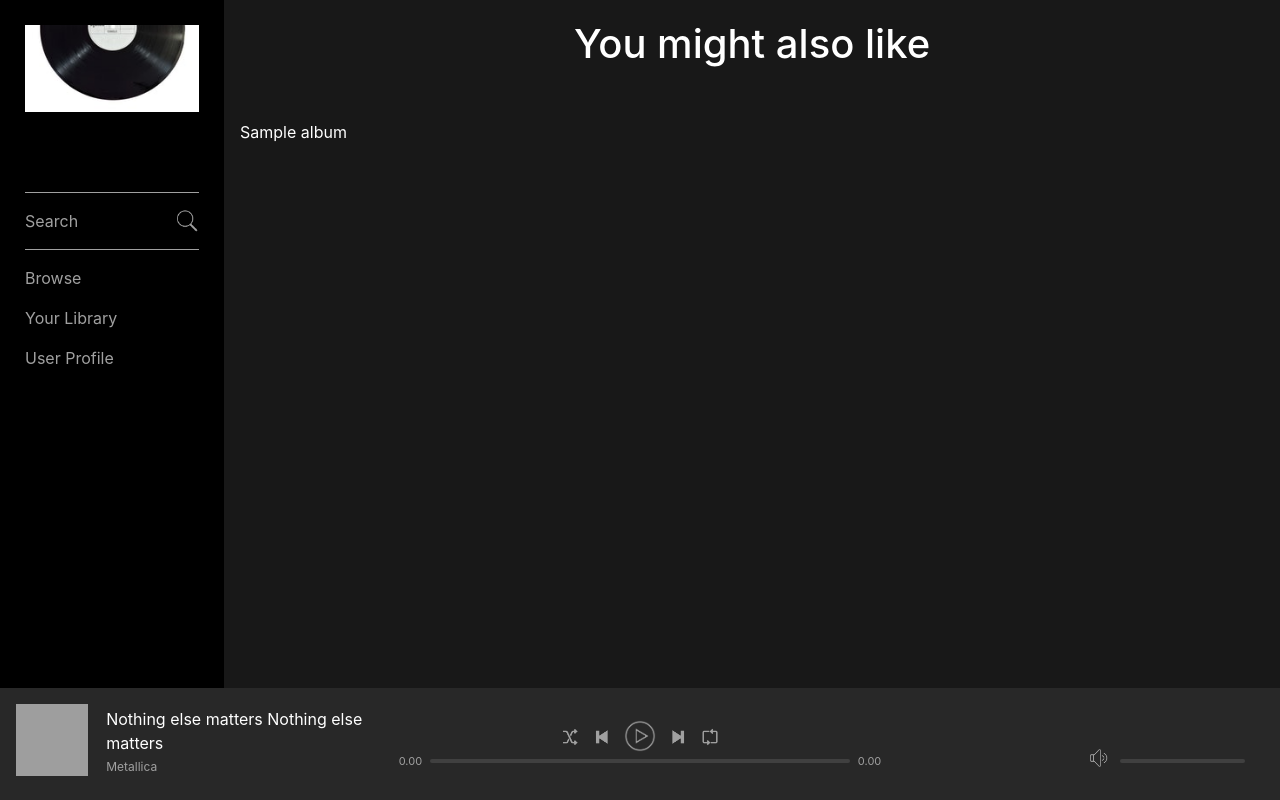
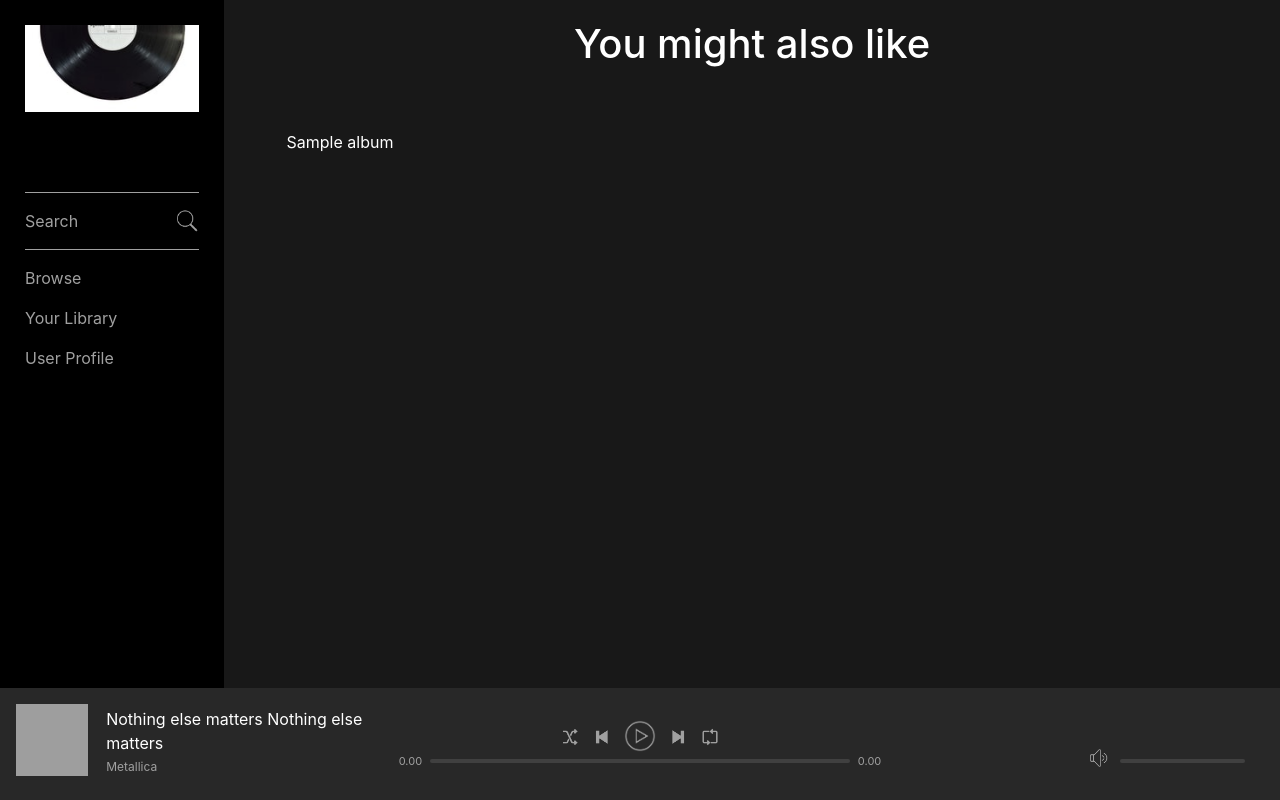
Before and after one commit to zaimov/spotify-clone, a PHP site: page / in a window 1280 px wide. Run offline with PHP 8.4, Linux system fonts and the light colour scheme; the visitor is signed in with stand-in values (Sample User, id 1); tables that the repository leaves empty or names only in its code hold one stand-in row (values such as "Sample post"); data that the repository does not hold is empty; grey boxes are pictures that could not be loaded.

Commit message:
working on the album functionality and look

```diff
--- a/assets/css/main.css
+++ b/assets/css/main.css
@@ -60,11 +60,21 @@
   .media__maincontent-griditem {
     display: inline-block;
     margin-right: 1.25rem;
+    margin-bottom: 1.25rem;
     width: 29%;
     min-width: 9.375rem;
     max-width: 12.5rem; }
     .media__maincontent-griditem img {
       width: 100%; }
+    .media__maincontent-griditem a {
+      text-decoration: none;
+      color: #fff; }
+    .media__maincontent-griditem-info {
+      text-align: center;
+      text-overflow: elipsis;
+      overflow: hidden;
+      white-space: nowrap;
+      padding: 0.625rem 0; }
 .media__player {
   width: 100%;
   background: #282828;
@@ -251,4 +261,14 @@
         font-size: 0.8rem;
         cursor: pointer; }
 
+.album {
+  padding: 2.5rem 0 0.625rem 0;
+  width: 100%; }
+  .album__artwork {
+    max-width: 15.63rem; }
+    .album__artwork img {
+      width: 100%; }
+  .album__info p {
+    color: #a0a0a0; }
+
 /*# sourceMappingURL=main.css.map */
--- a/assets/scss/main.scss
+++ b/assets/scss/main.scss
@@ -3,3 +3,4 @@
 @import "global.scss";
 @import "../scss/pages/index";
 @import "../scss/pages/register";
+@import "../scss/pages/album";
--- /dev/null
+++ b/assets/scss/pages/_album.scss
@@ -0,0 +1,22 @@
+@mixin album--default {
+    .album {
+        padding: 2.5rem 0 0.625rem 0;
+        width: 100%;
+
+        &__artwork {
+            max-width: 15.63rem;
+
+            img {
+                width: 100%;
+            }
+        }
+
+        &__info {
+            p {
+                color: #a0a0a0;
+            }
+        }
+    }
+}
+
+@include album--default;
--- a/assets/scss/pages/_index.scss
+++ b/assets/scss/pages/_index.scss
@@ -66,12 +66,26 @@
             &-griditem {
                 display: inline-block;
                 margin-right: 1.25rem;
+                margin-bottom: 1.25rem;
                 width: 29%;
                 min-width:  9.375rem;
                 max-width: 12.5rem;
 
                 img {
                     width: 100%;
+                }
+
+                a {
+                    text-decoration: none;
+                    color: #fff;
+                }
+
+                &-info {
+                    text-align: center;
+                    text-overflow: elipsis;
+                    overflow: hidden;
+                    white-space: nowrap;
+                    padding: 0.625rem 0;
                 }
             }
         }
--- /dev/null
+++ b/includes/classes/Artist.php
@@ -0,0 +1,22 @@
+<?php
+class Artist {
+
+    private $con;
+    private $id;
+
+    public function __construct($con, $id)
+    {
+        $this->con = $con;
+        $this->id = $id;
+    }
+
+    public function getName()
+    {
+        $artistQuery = mysqli_query($this->con, "SELECT name FROM artists WHERE id='$this->id'");
+        $artist = mysqli_fetch_array($artistQuery);
+        return $artist['name'];
+    }
+
+}
+
+?>
--- a/includes/partials/header.php
+++ b/includes/partials/header.php
@@ -1,5 +1,8 @@
 <?php
 include("includes/config.php");
+include("includes/classes/Artist.php");
+include("includes/classes/Album.php");
+include("includes/classes/Song.php");
 
 if (isset($_SESSION['userLoggedIn'])) {
     $userLoggedin = $_SESSION['userLoggedIn'];
--- a/index.php
+++ b/index.php
@@ -10,12 +10,13 @@
             while($row = mysqli_fetch_array($album_query)) {
 
                 echo '<div class="media__maincontent-griditem">
-                        <img src="' . $row["artworkPath"] . '">
-                        <div class="media__maincontent-griditem-info">
-                        ' . $row["title"] . '
-                        </div>
+                        <a href="album.php?id=' . $row["id"] . '">
+                            <img src="' . $row["artworkPath"] . '">
+                            <div class="media__maincontent-griditem-info">
+                            ' . $row["title"] . '
+                            </div>
+                        </a>
                     </div>';
-
 
             }
         ?>
```
Also changed, not shown: album.php (added, +60 -0 lines), includes/classes/Album.php (added, +67 -0 lines), includes/classes/Song.php (added, +67 -0 lines), 1 other file.
